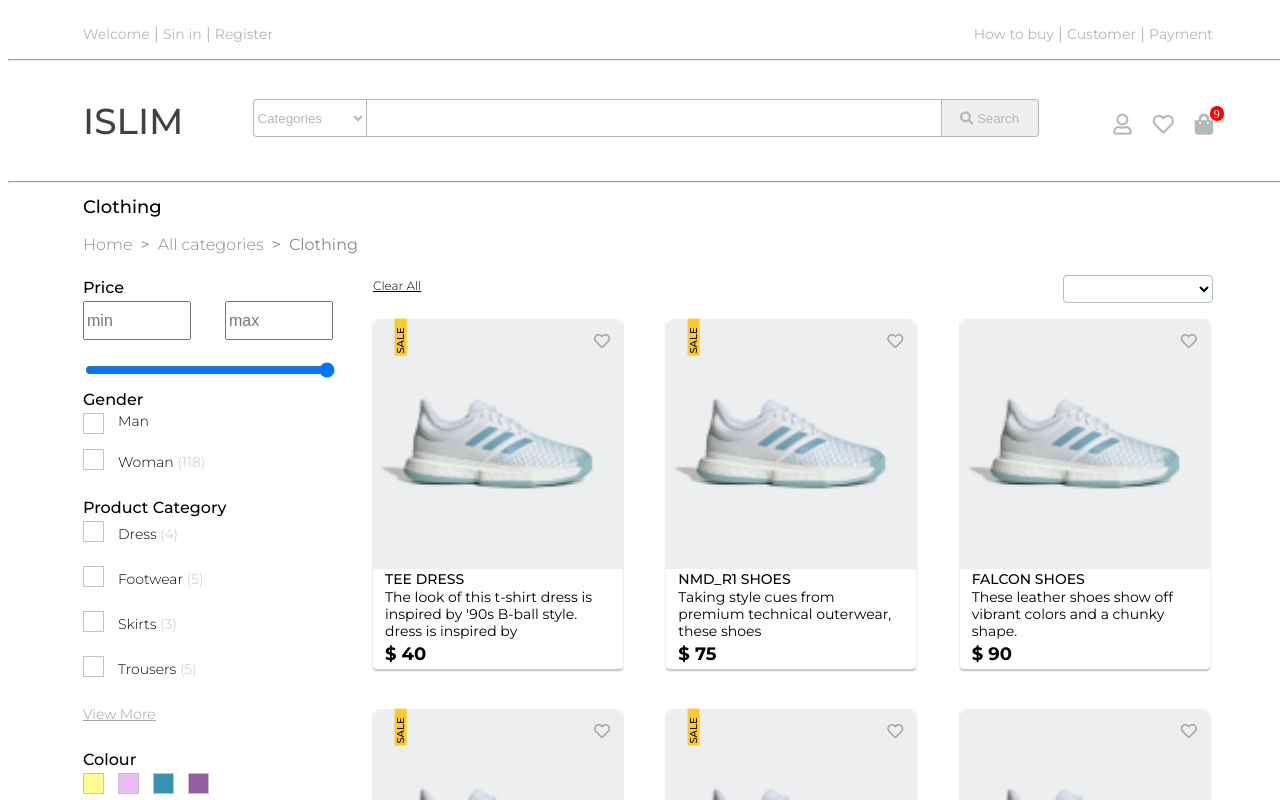
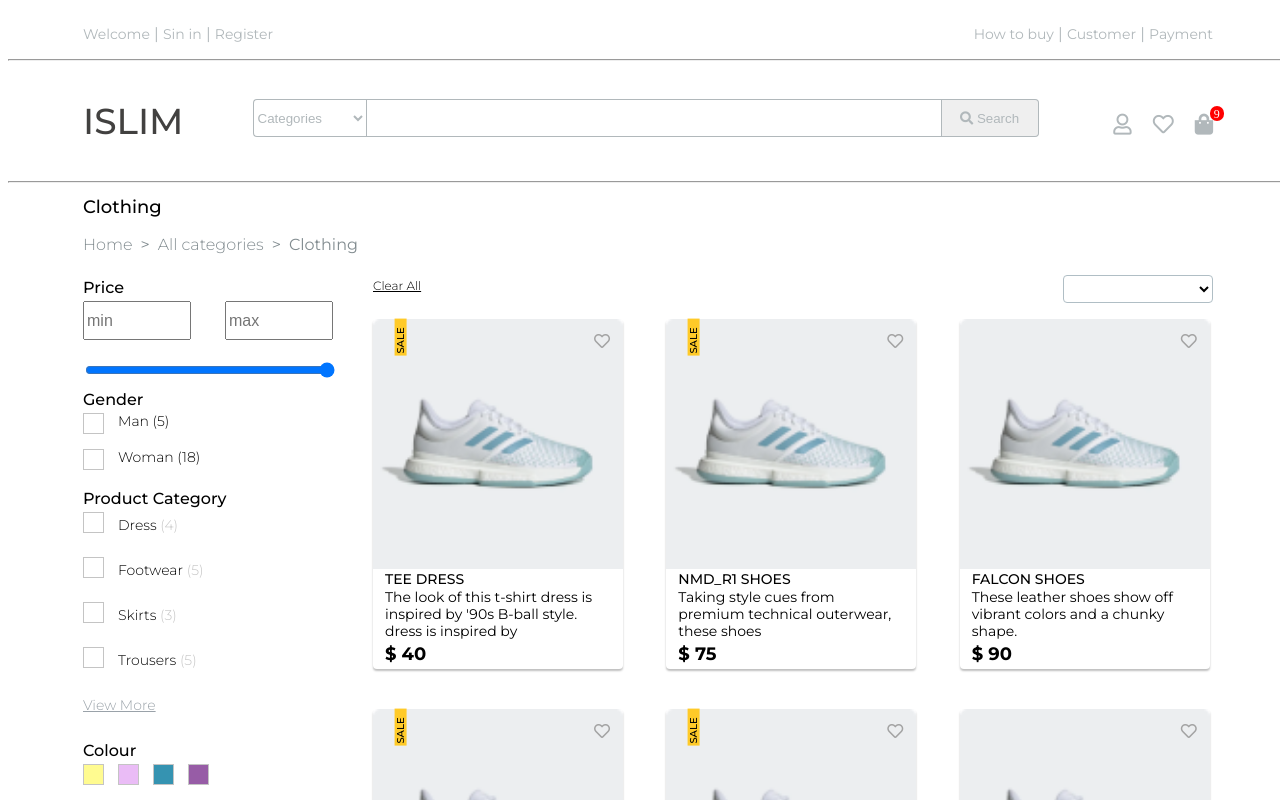
Before and after one commit to mebius01/islim2, a Vue app: page / in a window 1280 px wide. Shown: the top 800 px of the page. Built offline with nearby package versions, Linux system fonts and the light colour scheme; what vue-lodash would draw is missing.

Commit message:
add counter for product

```diff
--- a/src/components/Catalog.vue
+++ b/src/components/Catalog.vue
@@ -13,12 +13,12 @@
         <div class="gender">
           <span class="name_filter">Gender</span>
           <br>
-          <label class="date_filter">Man
+          <label class="date_filter">Man ({{db.map(a => a.gender).filter(item => item === "man").length}})
             <input type="checkbox"  v-model="gender" value="man">
             <span class="checkmark"></span>
           </label>
           <br>
-          <label class="date_filter">Woman <span class="count">(118)</span>
+          <label class="date_filter">Woman ({{db.map(a => a.gender).filter(item => item === "woman").length}})
             <input type="checkbox"  v-model="gender" value="woman">
             <span class="checkmark"></span>
           </label>
```
